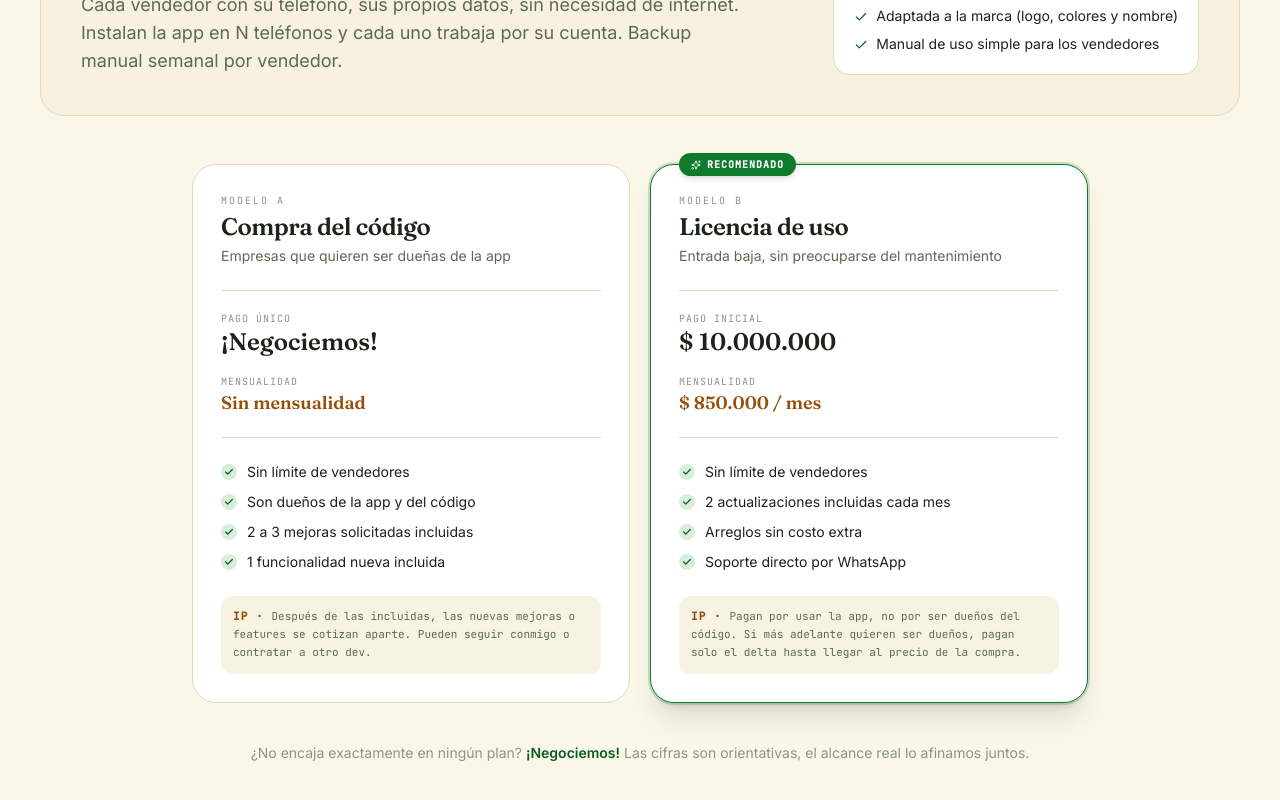
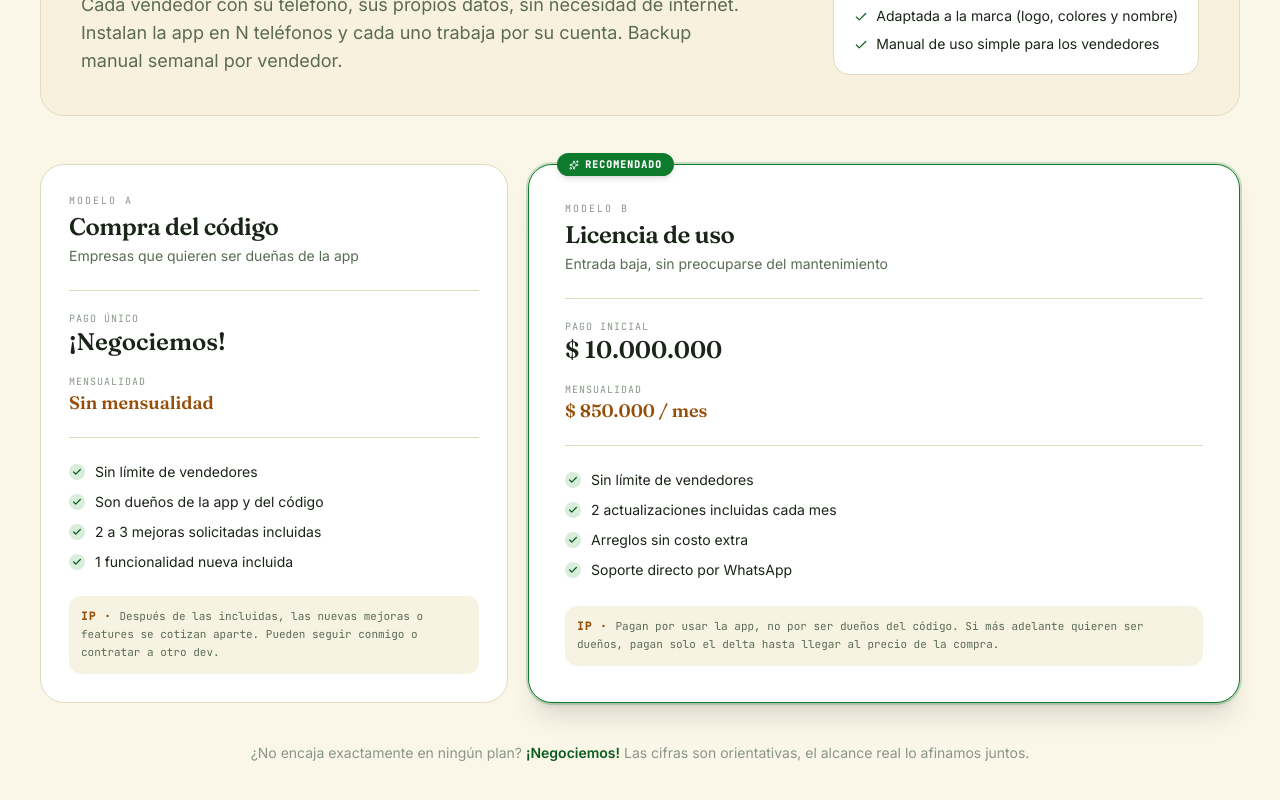
Before and after one commit to MichaelZapataAg/propuesta-arepas-luisa, a React (Vite) app: page / in a window 1280 px wide. Shown: the part 5753-6553 px from the top of the page. Built offline with nearby package versions, Linux system fonts and the light colour scheme.

Commit message:
feat(pricing): cards 2/5 vs 3/5 para jerarquía del recomendado

```diff
--- a/src/components/Pricing.tsx
+++ b/src/components/Pricing.tsx
@@ -87,7 +87,7 @@ export function Pricing() {
       </AnimatePresence>
 
       {/* Cards de planes */}
-      <div className="mx-auto grid max-w-4xl gap-5 md:grid-cols-2">
+      <div className="grid gap-5 md:grid-cols-2 lg:grid-cols-5">
         <AnimatePresence mode="popLayout">
           {option.plans.map((p, i) => (
             <motion.article
@@ -103,8 +103,8 @@ export function Pricing() {
               }}
               className={`group relative flex flex-col rounded-3xl border bg-(--color-paper) p-7 transition-shadow duration-300 ${
                 p.recommended
-                  ? 'border-(--color-flag) shadow-xl shadow-(--color-flag)/15 ring-2 ring-(--color-flag)/20 hover:shadow-2xl hover:shadow-(--color-flag)/25'
-                  : 'border-(--color-border-soft) hover:border-(--color-flag)/40 hover:shadow-xl hover:shadow-(--color-flag)/10'
+                  ? 'border-(--color-flag) shadow-xl shadow-(--color-flag)/15 ring-2 ring-(--color-flag)/20 hover:shadow-2xl hover:shadow-(--color-flag)/25 lg:col-span-3 lg:p-9'
+                  : 'border-(--color-border-soft) hover:border-(--color-flag)/40 hover:shadow-xl hover:shadow-(--color-flag)/10 lg:col-span-2'
               }`}
             >
               {p.recommended && (
```
